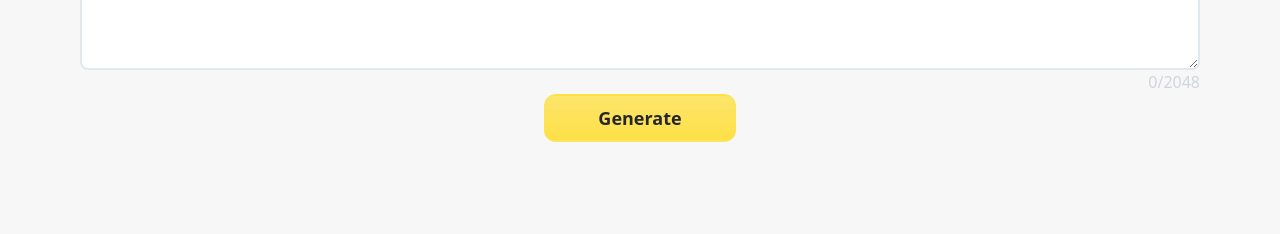
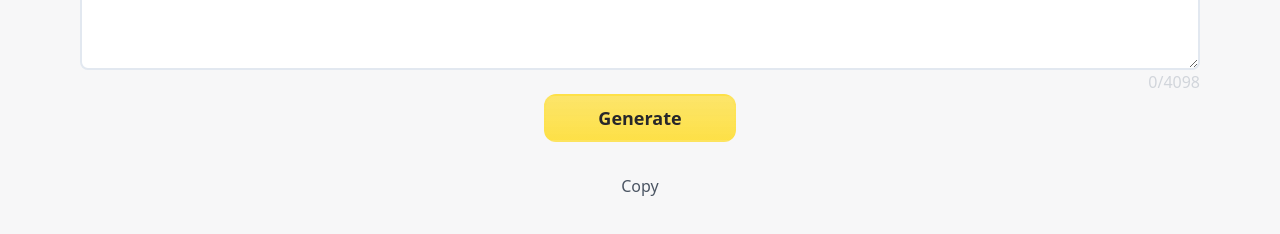
Before and after one commit to AndrewH06/FlashQ, a Next.js app: page /flashcard in a window 1280 px wide. Shown: the part 402-636 px from the top of the page. Built offline with nearby package versions, Linux system fonts and the light colour scheme.

Commit message:
➕ Added Google Ads

```diff
--- a/pages/_app.tsx
+++ b/pages/_app.tsx
@@ -1,6 +1,19 @@
-import '../styles/globals.css'
-import type { AppProps } from 'next/app'
+import "../styles/globals.css";
+import type { AppProps } from "next/app";
+import Script from "next/script";
+import Head from "next/head";
 
 export default function App({ Component, pageProps }: AppProps) {
-  return <Component {...pageProps} />
+  return (
+    <>
+      <Head>
+        <script
+          async
+          src={`https://pagead2.googlesyndication.com/pagead/js/adsbygoogle.js?client=${process.env.NEXT_PUBLIC_GOOGLE_ADSENSE}`}
+          crossOrigin="anonymous"
+        />
+      </Head>
+      <Component {...pageProps} />
+    </>
+  );
 }
--- a/pages/components/Animation.tsx
+++ b/pages/components/Animation.tsx
@@ -1,14 +1,14 @@
 import { useState } from "react";
-import { Cards } from "./Animation/Cards";
-import { Generator } from "./Animation/Generator";
-import { Notes } from "./Animation/Notes";
+import Cards from "./Animation/Cards";
+import Generator from "./Animation/Generator";
+import Notes from "./Animation/Notes";
 
 export type Stages = "notes" | "generator" | "cards";
 
 const Animation = () => {
   const [stage, setStage] = useState<Stages>("notes");
 
-  const notes = `FlashQ is the fastest way to study and prepare yourself for exams. It uses AI to generate flashcards or quizzes from your notes. FlashQ saves you from the hassle of retyping your notes into a studyable questions. You focus on the notes, we will do the rest. It's as simple as pasting your notes and clicking a button! You can then study these flashcards or practice quizzes and test yourself on them.`;
+  const notes = `FlashQ is the fastest way to study and prepare yourself for exams. It uses AI to generate flashcards or quizzes from your notes. FlashQ saves you from the hassle of retyping your notes into studyable questions. You focus on the notes, we will do the rest. It's as simple as pasting your notes and clicking a button! You can then study these flashcards and test yourself to prepare for your exam.`;
 
   return (
     <div className="flex gap-4 w-full justify-center">
--- a/pages/components/Animation/Cards.tsx
+++ b/pages/components/Animation/Cards.tsx
@@ -7,7 +7,7 @@ type Props = {
   setStage: (stage: Stages) => void;
 };
 
-export const Cards: React.FC<Props> = (props) => {
+const Cards: React.FC<Props> = (props) => {
   const cards = [
     {
       front: "What is FlashQ?",
@@ -15,7 +15,7 @@ export const Cards: React.FC<Props> = (props) => {
     },
     {
       front: "How does FlashQ work?",
-      back: "It uses AI to generate flashcards or quizzes from your notes.",
+      back: "It uses AI to generate flashcards from your notes.",
     },
     {
       front: "Why is FlashQ awesome?",
@@ -36,3 +36,5 @@ export const Cards: React.FC<Props> = (props) => {
     </AnimatePresence>
   );
 };
+
+export default Cards;
--- a/pages/components/Animation/Generator.tsx
+++ b/pages/components/Animation/Generator.tsx
@@ -6,7 +6,7 @@ import { BiLoaderAlt } from "react-icons/bi";
 
 type Props = { stage: Stages; setStage: (stage: Stages) => void; text: string };
 
-export const Generator: React.FC<Props> = ({ stage, setStage, text }) => {
+const Generator: React.FC<Props> = ({ stage, setStage, text }) => {
   const generateButtonRef = useRef<HTMLButtonElement>(null);
   const [pasteText, setPasteText] = useState<boolean>(false);
 
@@ -82,3 +82,5 @@ export const Generator: React.FC<Props> = ({ stage, setStage, text }) => {
     </AnimatePresence>
   );
 };
+
+export default Generator;
--- a/pages/components/Animation/GoogleDocsLogo.tsx
+++ b/pages/components/Animation/GoogleDocsLogo.tsx
@@ -1,6 +1,6 @@
 import type { IconBaseProps } from "react-icons";
 
-export const GoogleDocsLogo: React.FC<IconBaseProps> = (props) => (
+const GoogleDocsLogo: React.FC<IconBaseProps> = (props) => (
   <svg
     // version="1.1"
     // id="Layer_1"
@@ -32,3 +32,5 @@ export const GoogleDocsLogo: React.FC<IconBaseProps> = (props) => (
     </g>
   </svg>
 );
+
+export default GoogleDocsLogo;
--- a/pages/components/Animation/Notes.tsx
+++ b/pages/components/Animation/Notes.tsx
@@ -1,10 +1,9 @@
 import type { Stages } from "../Animation";
 import { useEffect, useRef, useState } from "react";
-import { animate, motion, AnimatePresence, useIsPresent } from "framer-motion";
+import { animate, motion, AnimatePresence } from "framer-motion";
+import { TbCheck } from "react-icons/tb";
 
-import cn from "classnames";
-import { TbCheck } from "react-icons/tb";
-import { GoogleDocsLogo } from "./GoogleDocsLogo";
+import GoogleDocsLogo from "./GoogleDocsLogo";
 
 type Props = {
   stage: Stages;
@@ -12,12 +11,10 @@ type Props = {
   text: string;
 };
 
-export const Notes: React.FC<Props> = ({ stage, setStage, text }) => {
-  const isPresent = useIsPresent();
-  const words = useRef<HTMLParagraphElement>(null);
+const Notes: React.FC<Props> = ({ stage, setStage, text }) => {
   const [currentCharHighlight, setCurrentCharHighlight] = useState<number>(0);
 
-  const chars = Array.from({ length: text.length }).map((_, i) => {
+  const chars = Array.from({ length: text?.length }).map((_, i) => {
     return text.charAt(i);
   });
 
@@ -44,8 +41,6 @@ export const Notes: React.FC<Props> = ({ stage, setStage, text }) => {
   };
 
   useEffect(() => {
-    console.log(words);
-    words.current?.click();
     highlightText();
   }, []);
 
@@ -77,7 +72,7 @@ export const Notes: React.FC<Props> = ({ stage, setStage, text }) => {
             </div>
           </div>
           <div className="relative px-16 py-8 flex flex-col items-center justify-center">
-            <p ref={words} className="overflow">
+            <p className="overflow">
               {chars.map((char, i) => (
                 <span
                   key={i}
@@ -110,3 +105,5 @@ export const Notes: React.FC<Props> = ({ stage, setStage, text }) => {
     </AnimatePresence>
   );
 };
+
+export default Notes;
--- a/pages/components/ChatInput.tsx
+++ b/pages/components/ChatInput.tsx
@@ -22,7 +22,7 @@ const ChatInput = ({ onSend, donezo, setDonezo }: InputProps) => {
           <textarea
             className="w-full rounded-lg py-3 px-4 h-48 text-start border-2 bg-white border-slate-200"
             value={input}
-            maxLength={2048}
+            maxLength={4098}
             onChange={(e) => setInput(e.target.value)}
             onKeyDown={(e) => handleKeyDown(e)}
             placeholder="Input your notes"
@@ -30,9 +30,9 @@ const ChatInput = ({ onSend, donezo, setDonezo }: InputProps) => {
           <p
             className="text-right"
             style={{
-              color: input.length >= 2048 ? "rgb(220 0 0)" : "rgb(209 213 219)",
+              color: input.length >= 4098 ? "rgb(220 0 0)" : "rgb(209 213 219)",
             }}>
-            {input.length}/2048
+            {input.length}/4098
           </p>
         </>
       )}
--- /dev/null
+++ b/pages/components/GoogleAd.tsx
@@ -0,0 +1,25 @@
+import { useEffect } from "react";
+
+export default function GoogleAd() {
+  useEffect(() => {
+    try {
+      // @ts-ignore
+      (window.adsbygoogle = window.adsbygoogle || []).push({});
+    } catch (err) {
+      console.error(err);
+    }
+  }, []);
+
+  return (
+    <div
+      className="max-w-[728px] max-h-[90px]"
+      aria-hidden={true}
+      style={{ overflow: "hidden", minWidth: "300px", minHeight: "250px" }}>
+      <ins
+        className="adsbygoogle"
+        style={{ display: "block" }}
+        data-ad-client={process.env.NEXT_PUBLIC_GOOGLE_ADSENSE}
+      />
+    </div>
+  );
+}
--- a/pages/flashcard.tsx
+++ b/pages/flashcard.tsx
@@ -1,12 +1,12 @@
 import { useEffect, useRef, useState } from "react";
 import autoAnimate from "@formkit/auto-animate";
 import { AiOutlineLoading } from "react-icons/ai";
-import { motion, AnimatePresence } from "framer-motion";
 
 import ChatInput from "./components/ChatInput";
 import FlashCardComponent from "./components/FlashCardComponent";
 import FlashCardPreview from "./components/FlashCardPreview";
 import Header from "./components/Header";
+import GoogleAd from "./components/GoogleAd";
 
 export interface CardProps {
   text: string;
@@ -65,12 +65,28 @@ const FlashCard = () => {
     }
   };
 
+  const copy = () => {
+    let copiedNotes = "";
+    cards?.text.forEach((card) => {
+      copiedNotes +=
+        "Front: " +
+        "\n" +
+        card.front +
+        "\n" +
+        "Back: " +
+        "\n" +
+        card.back +
+        "\n\n";
+    }, copiedNotes);
+    navigator.clipboard.writeText(copiedNotes);
+  };
+
   useEffect(() => {
     parent.current && autoAnimate(parent.current);
   }, [parent]);
 
   return (
-    <div className="min-h-screen bg-zinc-100/70">
+    <div className="min-h-screen pb-16 bg-zinc-100/70">
       <Header />
       <main
         ref={parent}
@@ -94,25 +110,34 @@ const FlashCard = () => {
               donezo={donezo}
               setDonezo={setDonezo}
             />
+            <button onClick={copy} className="text-gray-600">
+              Copy
+            </button>
+            <GoogleAd />
           </div>
         )}
         {loading && (
+          <>
             <button
               className="font-semibold text-lg flex gap-2 items-center justify-center w-48 h-[48px] text-zinc-800/50 bg-gradient-to-t from-yellow-300/40  to-yellow-300/30 rounded-xl"
               disabled={true}>
               <AiOutlineLoading className="animate-spin" />
               Generating
             </button>
+          </>
         )}
         {cards && (
           <div className="flex flex-col gap-6 w-full items-center">
+            <GoogleAd />
             <div className="flex w-full max-w-2xl">
               <FlashCardPreview text={cards.text} key={cards.key} />
             </div>
             <div className="flex flex-col gap-1 w-full max-w-6xl">
               <div className="flex justify-between">
                 <p className="text-gray-600">All cards</p>
-                <p className="text-gray-600">Copy</p>
+                <button onClick={copy} className="text-gray-600">
+                  Copy
+                </button>
               </div>
               <div className="w-full grid grid-cols-1 md:grid-cols-2 lg:grid-cols-3 gap-2">
                 {cards.text.map((card: TextProps, index) => (
```
Also changed, not shown: 2 other files (tests, documents, lock files or other folders). Lines whose indentation alone changed are shown as unchanged.
